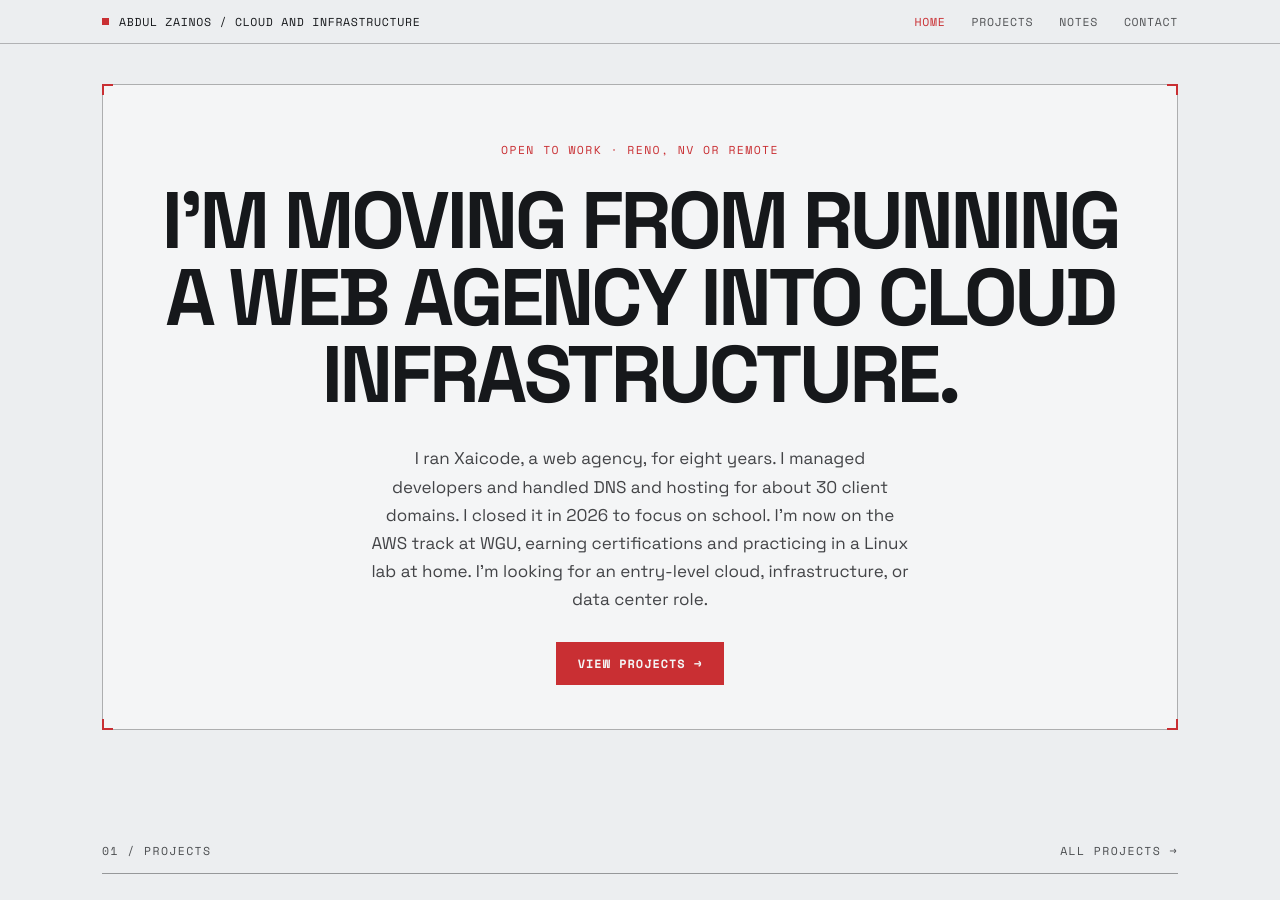
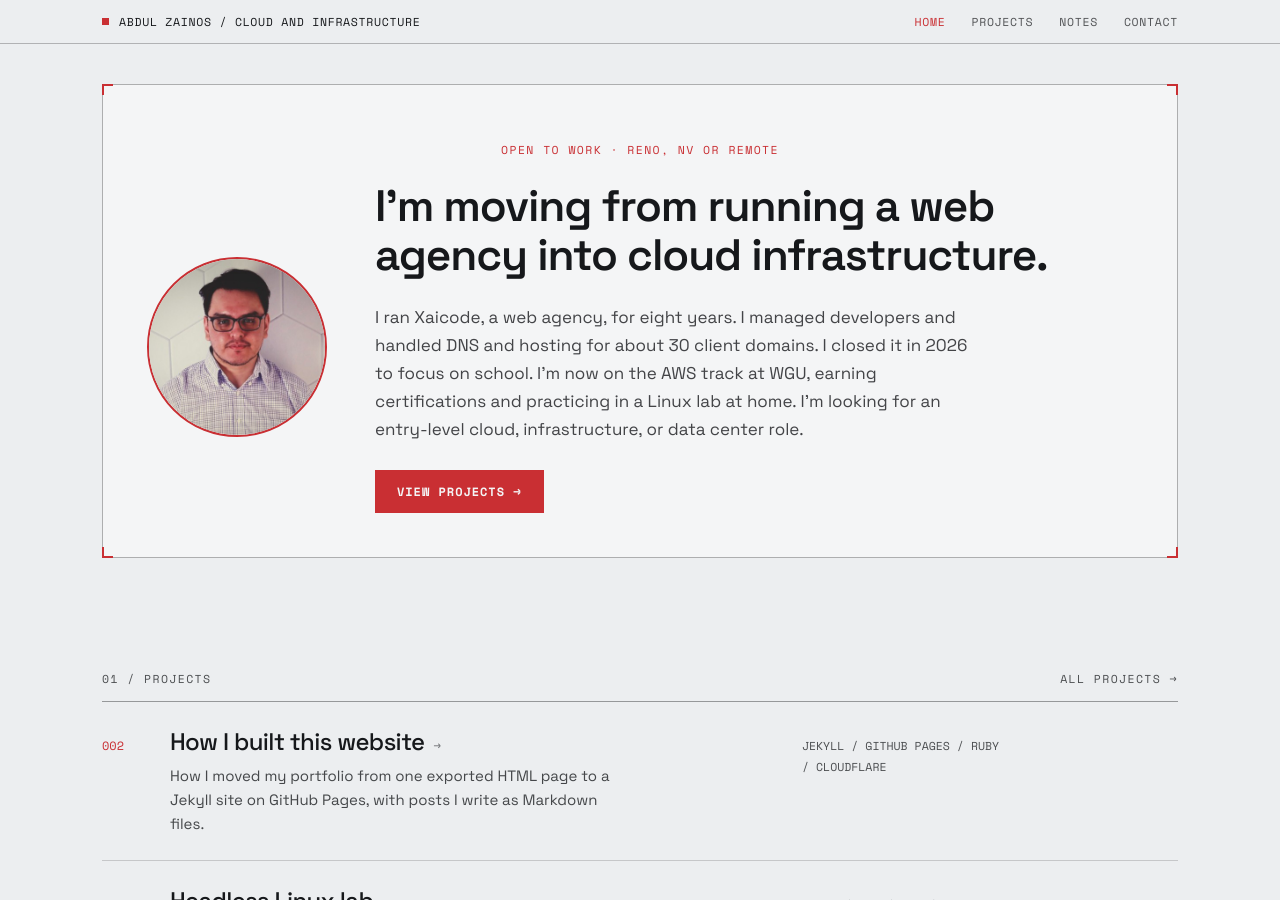
Before and after one commit to zaithekai/zaithekai.github.io, a Jekyll site: the page built from index.html, in a window 1280 px wide and 900 px high. Built offline with Jekyll 4.4.1, drawn with Linux system fonts in a browser that asks for light colours.

Commit message:
Tone down hero heading, add profile photo, rebalance About columns
Co-Authored-By: Claude Sonnet 5.5 <noreply@anthropic.com>

```diff
--- a/index.html
+++ b/index.html
@@ -14,11 +14,12 @@ description: >-
 <div style="position:absolute;bottom:-1px;right:-1px;width:11px;height:11px;border-bottom:2px solid var(--accent);border-right:2px solid var(--accent)"></div>
 <div style="font-family:'Space Mono',monospace;font-size:11.5px;letter-spacing:.12em;text-transform:uppercase;color:var(--accent);margin-bottom:24px;text-align:center">Open to work · Reno, NV or remote</div>
 
-<div style="display:flex;gap:48px;flex-wrap:wrap;align-items:flex-start">
-<div style="flex:1 1 460px;min-width:0;text-align:center">
-<h1 style="margin:0;font-weight:700;font-size:clamp(40px,6.6vw,80px);line-height:.96;letter-spacing:-.042em;text-transform:uppercase">I'm moving from running a web agency into cloud infrastructure.</h1>
-<p style="margin:32px auto 0;max-width:50ch;font-size:17px;line-height:1.66;color:rgba(var(--ink-rgb),.8)">I ran Xaicode, a web agency, for eight years. I managed developers and handled DNS and hosting for about 30 client domains. I closed it in 2026 to focus on school. I'm now on the AWS track at WGU, earning certifications and practicing in a Linux lab at home. I'm looking for an entry-level cloud, infrastructure, or data center role.</p>
-<div style="display:flex;gap:10px;flex-wrap:wrap;justify-content:center;margin-top:28px"><a href="{{ '/projects/' | relative_url }}" style="font-family:'Space Mono',monospace;font-size:12px;letter-spacing:.08em;text-transform:uppercase;padding:13px 22px;background:var(--accent);color:var(--on-accent);font-weight:700" data-lift="">View projects →</a></div>
+<div style="display:flex;gap:48px;flex-wrap:wrap;align-items:center;justify-content:center">
+<img src="{{ '/assets/abdul_zainos.jpg' | relative_url }}" alt="Portrait of Abdul Zainos" width="400" height="400" style="flex:0 0 auto;width:180px;height:180px;border-radius:50%;object-fit:cover;border:2px solid var(--accent);display:block">
+<div style="flex:1 1 460px;min-width:0">
+<h1 style="margin:0;font-weight:600;font-size:clamp(28px,3.8vw,44px);line-height:1.12;letter-spacing:-.025em">I'm moving from running a web agency into cloud infrastructure.</h1>
+<p style="margin:22px 0 0;max-width:56ch;font-size:17px;line-height:1.66;color:rgba(var(--ink-rgb),.8)">I ran Xaicode, a web agency, for eight years. I managed developers and handled DNS and hosting for about 30 client domains. I closed it in 2026 to focus on school. I'm now on the AWS track at WGU, earning certifications and practicing in a Linux lab at home. I'm looking for an entry-level cloud, infrastructure, or data center role.</p>
+<div style="display:flex;gap:10px;flex-wrap:wrap;margin-top:26px"><a href="{{ '/projects/' | relative_url }}" style="font-family:'Space Mono',monospace;font-size:12px;letter-spacing:.08em;text-transform:uppercase;padding:13px 22px;background:var(--accent);color:var(--on-accent);font-weight:700" data-lift="">View projects →</a></div>
 </div>
 
 </div>
@@ -64,10 +65,10 @@ description: >-
 <div style="display:grid;grid-template-columns:repeat(auto-fit,minmax(min(300px,100%),1fr));gap:18px 56px;font-size:18px;line-height:1.68;letter-spacing:-.008em;color:var(--ink);text-wrap:pretty">
 <div>
 <p style="margin:0 0 18px">I got into infrastructure through web development. At my agency I led migrations between WordPress and Shopify in both directions, and the headless builds pulled me toward servers. Some of those sites drew heavy traffic, so we had to plan an architecture that could scale.</p>
-<p style="margin:0 0 18px">This was before AI tools, so I learned servers through a lot of late-night reading. I ended up running a shared server for smaller client sites and setting up separate VPS instances for clients that needed isolation.</p>
-<p style="margin:0">I closed the agency in 2026 to study cloud and network engineering. My goal is DevOps, because it draws on both my years with developers and my time on servers.</p>
+<p style="margin:0">This was before AI tools, so I learned servers through a lot of late-night reading. I ended up running a shared server for smaller client sites and setting up separate VPS instances for clients that needed isolation.</p>
 </div>
 <div>
+<p style="margin:0 0 18px">I closed the agency in 2026 to study cloud and network engineering. My goal is DevOps, because it draws on both my years with developers and my time on servers.</p>
 <p style="margin:0 0 18px">Managing developers taught me to give clear priorities and honest status. I stay on a problem until it's solved, and I tell you when I don't know something.</p>
 <p style="margin:0;color:rgba(var(--ink-rgb),.8)">Outside of work, I lift and track my numbers.</p>
 </div>
```
Also changed, not shown: assets/abdul_zainos.jpg (added).
